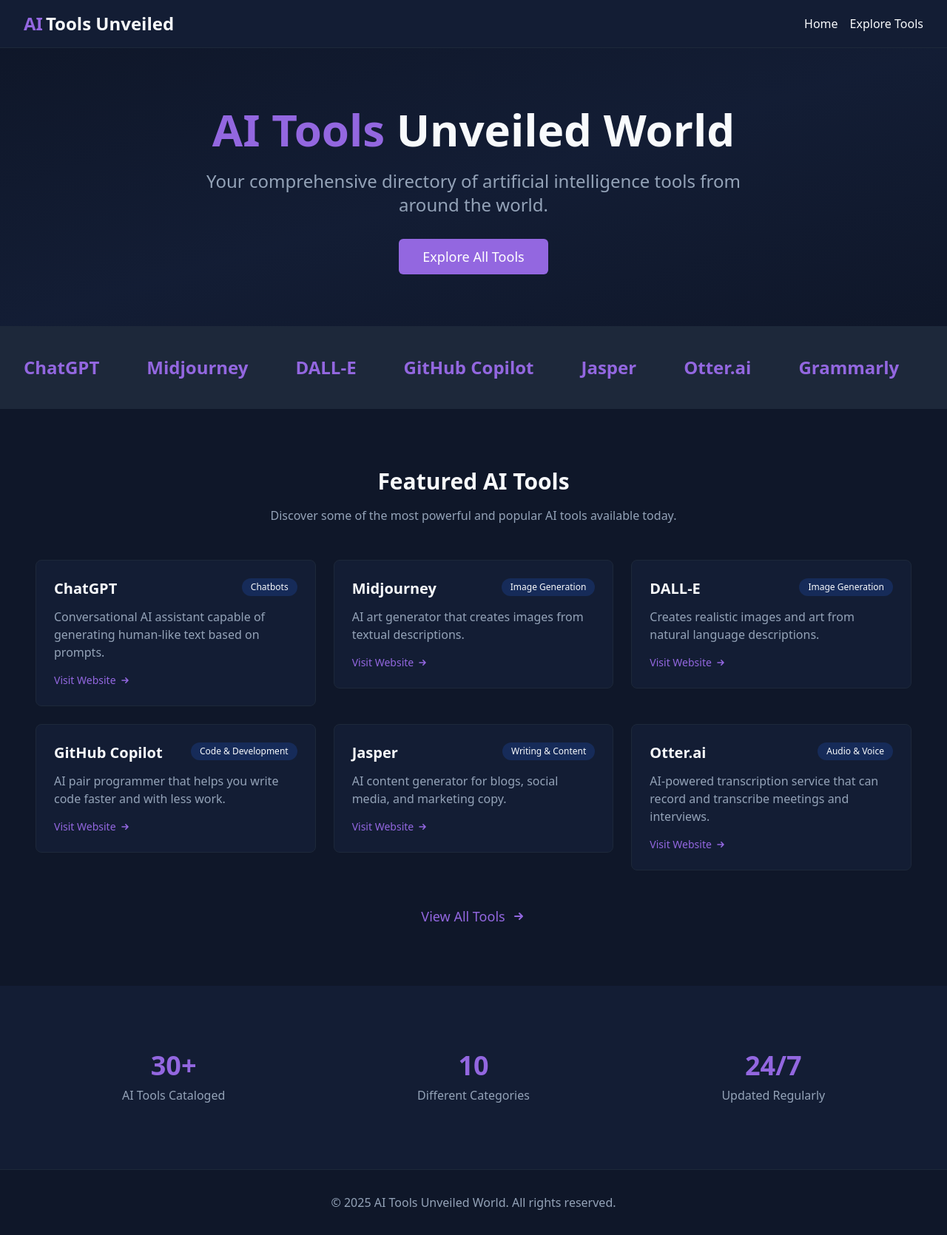
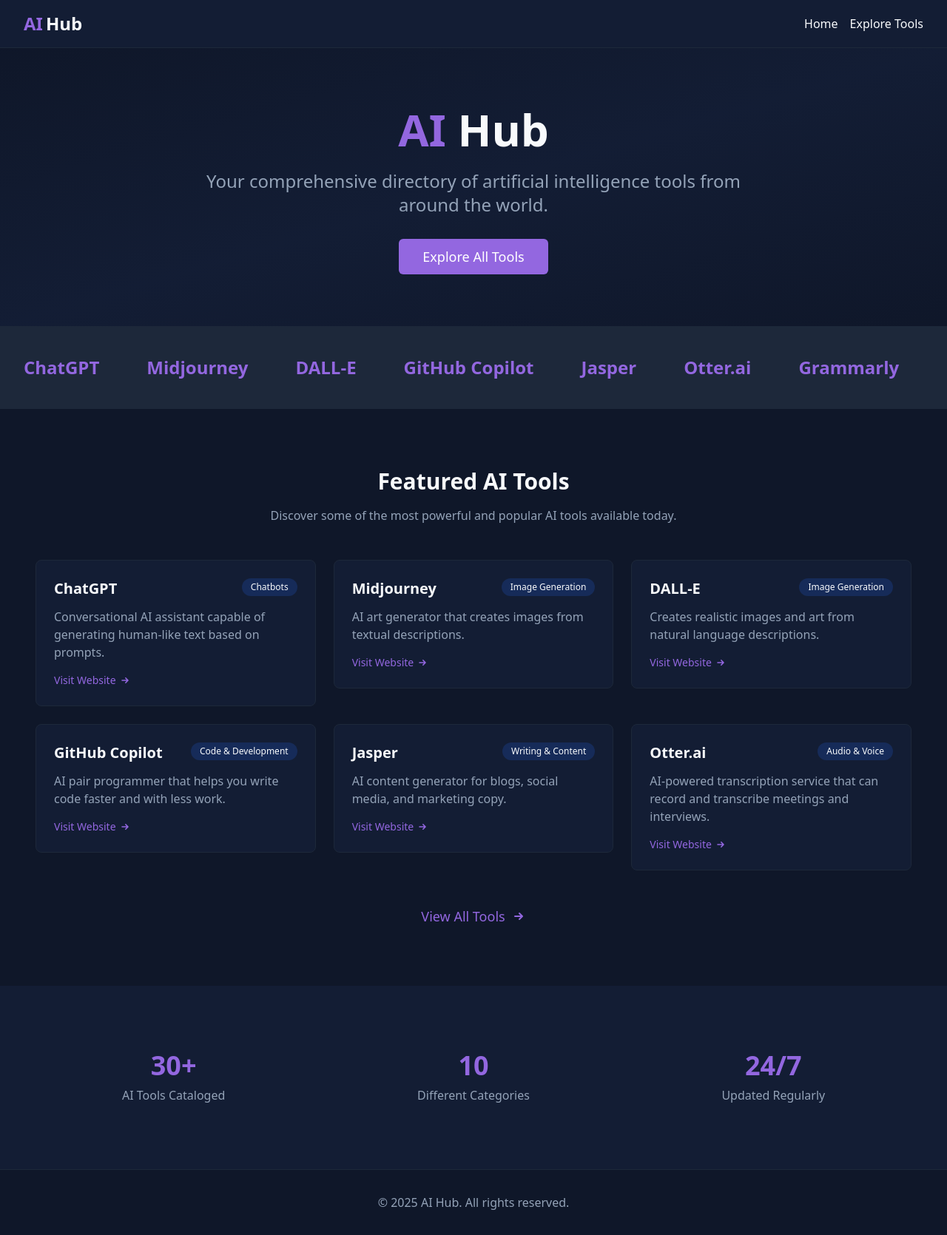
Before and after one commit to vishalprolance/ai-tools-unveiled-world, a React (Vite) app: page / in a window 1280 px wide. Shown: the whole page at 74% size. Built offline with nearby package versions, Linux system fonts and the light colour scheme.

Commit message:
Rename website title

```diff
--- a/index.html
+++ b/index.html
@@ -1,14 +1,15 @@
+
 <!DOCTYPE html>
 <html lang="en">
   <head>
     <meta charset="UTF-8" />
     <meta name="viewport" content="width=device-width, initial-scale=1.0" />
-    <title>ai-tools-unveiled-world</title>
-    <meta name="description" content="Lovable Generated Project" />
+    <title>AI Hub</title>
+    <meta name="description" content="Comprehensive AI Tools Directory" />
     <meta name="author" content="Lovable" />
 
-    <meta property="og:title" content="ai-tools-unveiled-world" />
-    <meta property="og:description" content="Lovable Generated Project" />
+    <meta property="og:title" content="AI Hub" />
+    <meta property="og:description" content="Comprehensive AI Tools Directory" />
     <meta property="og:type" content="website" />
     <meta property="og:image" content="https://lovable.dev/opengraph-image-p98pqg.png" />
 
--- a/src/components/Navbar.tsx
+++ b/src/components/Navbar.tsx
@@ -7,7 +7,7 @@ const Navbar = () => {
       <div className="container mx-auto flex items-center justify-between">
         <Link to="/" className="text-2xl font-bold text-foreground flex items-center">
           <span className="text-accent">AI</span>
-          <span className="ml-1">Tools Unveiled</span>
+          <span className="ml-1">Hub</span>
         </Link>
         <div className="flex space-x-4">
           <Link to="/" className="text-foreground hover:text-accent transition-colors">
--- a/src/pages/Index.tsx
+++ b/src/pages/Index.tsx
@@ -17,7 +17,7 @@ const Index = () => {
       <section className="bg-gradient-to-br from-background via-card to-background py-20 px-4">
         <div className="container mx-auto text-center">
           <h1 className="text-4xl md:text-6xl font-bold mb-6">
-            <span className="text-accent">AI Tools</span> Unveiled World
+            <span className="text-accent">AI</span> Hub
           </h1>
           <p className="text-xl md:text-2xl text-muted-foreground max-w-3xl mx-auto mb-10">
             Your comprehensive directory of artificial intelligence tools from around the world.
@@ -90,7 +90,7 @@ const Index = () => {
       <footer className="bg-background py-8 px-4 border-t border-border mt-auto">
         <div className="container mx-auto text-center">
           <p className="text-muted-foreground">
-            © {new Date().getFullYear()} AI Tools Unveiled World. All rights reserved.
+            © {new Date().getFullYear()} AI Hub. All rights reserved.
           </p>
         </div>
       </footer>
```
